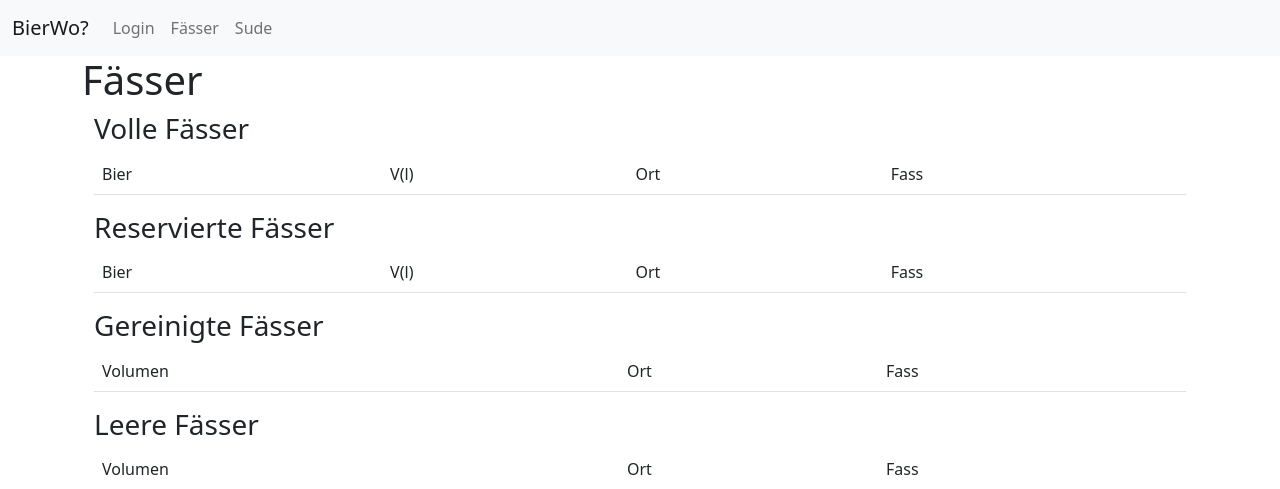
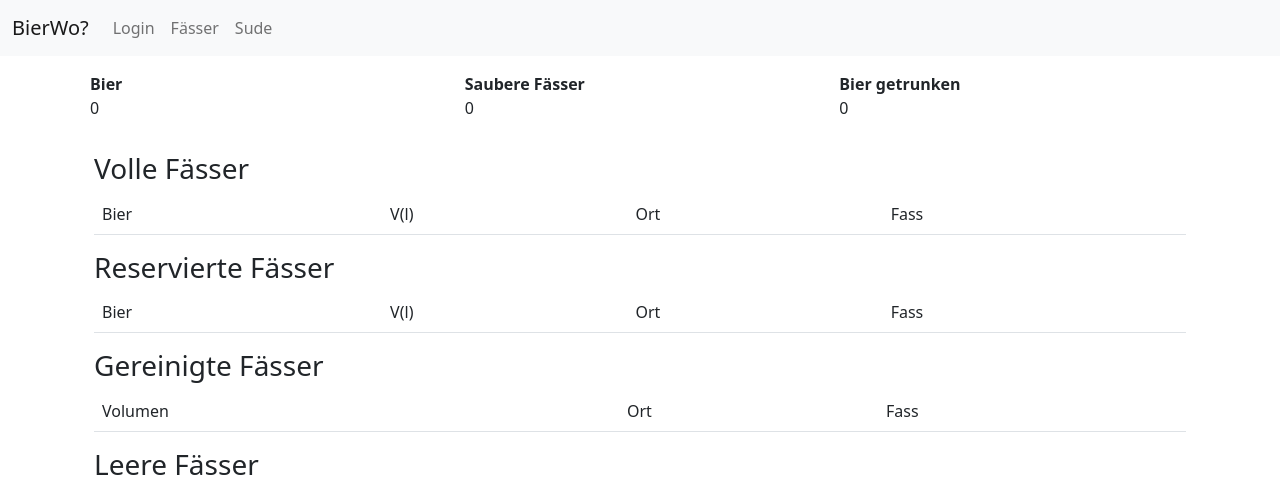
Before and after one commit to foesi/bierwo, a Flask app: page /kegs/list in a window 1280 px wide. Shown: the top 489 px of the page. Run offline with Flask 2, Linux system fonts and the light colour scheme; data that the repository does not hold is empty; some libraries are stand-ins or nearby versions.

Commit message:
Add some statistics

```diff
--- a/application.py
+++ b/application.py
@@ -5,6 +5,8 @@ from flask_login import UserMixin, LoginManager, login_required, login_user, log
 from models import engine, Keg, Brew, Filling, KegComment, BrewComment, KegFitting, KegType
 from forms import CreateKeg, CreateBrew, FillKeg, CommentKeg, CommentBrew, EditKeg, LoginForm, EditBrew
 from sqlalchemy.orm import sessionmaker, scoped_session
+from sqlalchemy.sql import func
+from sqlalchemy.sql.expression import true
 from werkzeug.utils import redirect
 from jinja2 import Template
 import qrcode
@@ -103,7 +105,13 @@ def main():
 @app.route("/kegs/list")
 def list_kegs():
     kegs = session.query(Keg).all()
-    return render_template("list_kegs.html", kegs=kegs)
+    drinkable_beer = session.query(func.sum(Keg.size)).join(Filling).filter(Filling.empty_date.is_(None)).first()[0]
+    drinkable_beer = 0 if drinkable_beer is None else drinkable_beer
+    drunk_beer = session.query(func.sum(Keg.size)).join(Filling).filter(Filling.empty_date.isnot(None)).first()[0]
+    drunk_beer = 0 if drunk_beer is None else drunk_beer
+    cleaned_kegs = session.query(func.sum(Keg.size)).filter(Keg.clean == true()).first()[0]
+    cleaned_kegs = 0 if cleaned_kegs is None else cleaned_kegs
+    return render_template("list_kegs.html", kegs=kegs, drunk_beer=drunk_beer, cleaned_kegs=cleaned_kegs, drinkable_beer=drinkable_beer)
 
 
 @app.route("/kegs/show/<int:keg_id>")
--- a/templates/list_kegs.html
+++ b/templates/list_kegs.html
@@ -1,9 +1,22 @@
 {% extends "base.html" %}
-{% block title %}Fässer{% endblock %}
 {% block content %}
 {% if current_user.is_authenticated %}
 <div class="container-fluid p-4"><a class="btn btn-primary" href="{{ url_for(".create_keg") }}" role="button">Neues Fass</a></div>
 {% endif %}
+<dl class="row p-2">
+    <div class="col">
+        <dt class="col">Bier</dt>
+        <dd class="col">{{ drinkable_beer }}</dd>
+    </div>
+    <div class="col">
+        <dt class="col">Saubere Fässer</dt>
+        <dd class="col">{{ cleaned_kegs }}</dd>
+    </div>
+    <div class="col">
+        <dt class="col">Bier getrunken</dt>
+        <dd class="col">{{ drunk_beer }}</dd>
+    </div>
+</dl>
 <div class="container-fluid">
     <h3>Volle Fässer</h3>
 <div class="table-responsive-sm">
```
